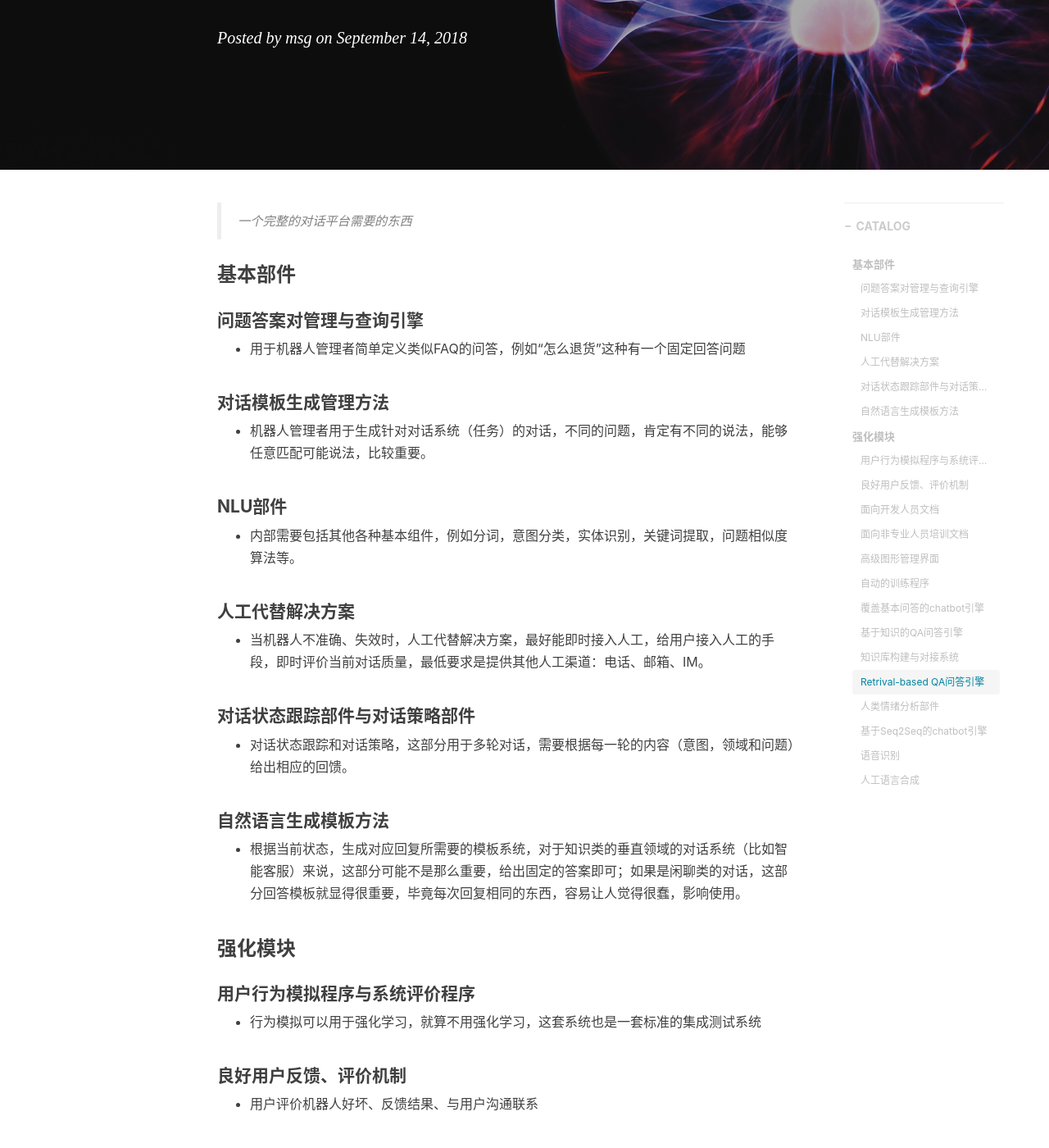
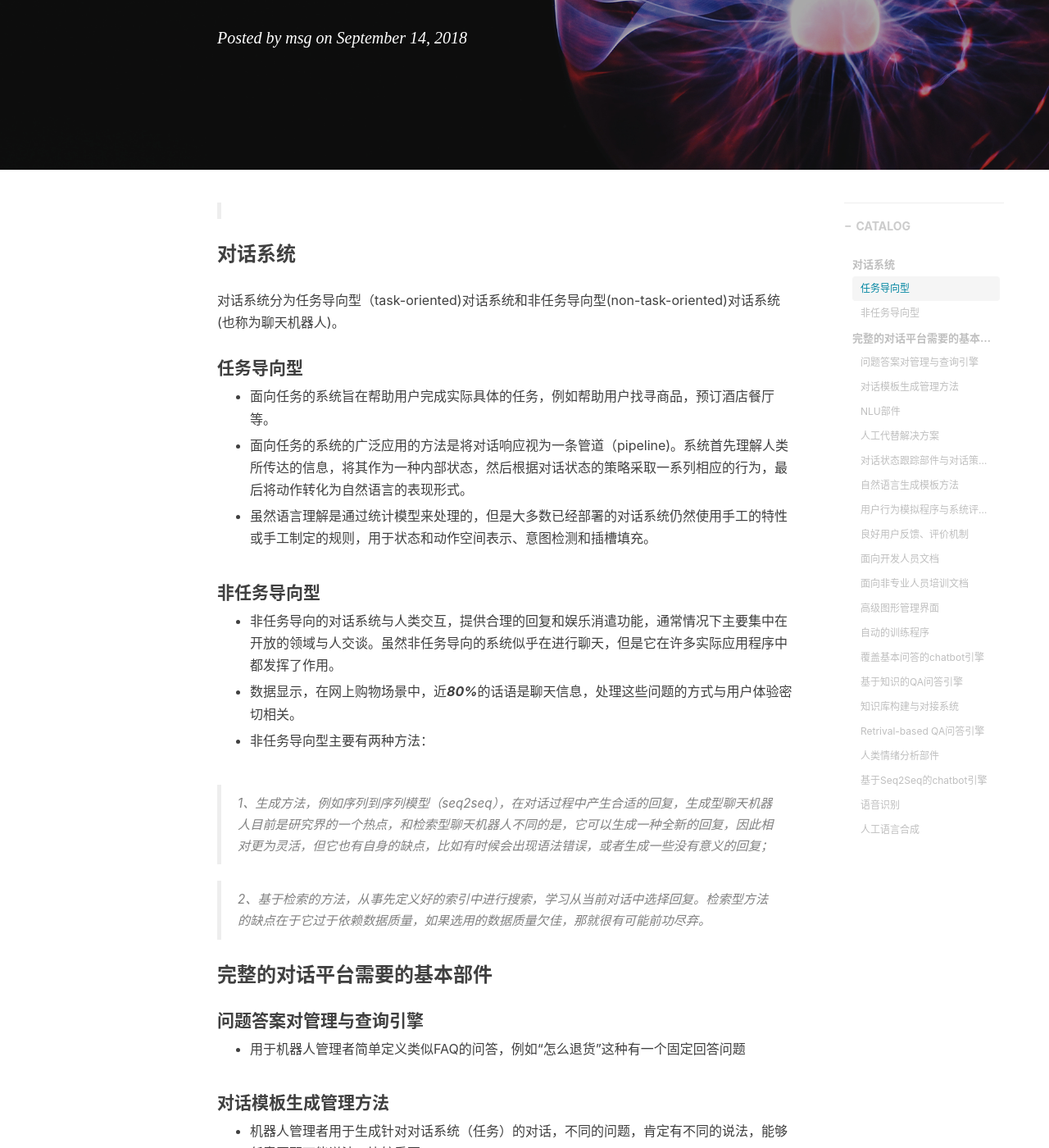
Before and after one commit to msg901216/msg901216.github.io, a Jekyll site: the page built from _posts/2018-09-14-NLP.md, in a window 1280 px wide and 1400 px high, scrolled down 316 px. Shown: the whole window at 82% size. Built offline with Jekyll 4.4.1, drawn with Linux system fonts in a browser that asks for light colours; nearby versions of some CDN libraries; comment, search, counter and statistics services are not loaded.

Commit message:
Update 2018-09-14-NLP.md

```diff
--- a/_posts/2018-09-14-NLP.md
+++ b/_posts/2018-09-14-NLP.md
@@ -15,9 +15,34 @@ tags:
     - 转载
 ---
 
-> 一个完整的对话平台需要的东西
+>
 
-### 基本部件
+### 对话系统
+
+对话系统分为任务导向型（task-oriented)对话系统和非任务导向型(non-task-oriented)对话系统(也称为聊天机器人)。
+
+#### 任务导向型
+* 面向任务的系统旨在帮助用户完成实际具体的任务，例如帮助用户找寻商品，预订酒店餐厅等。
+
+* 面向任务的系统的广泛应用的方法是将对话响应视为一条管道（pipeline)。系统首先理解人类所传达的信息，将其作为一种内部状态，然后根据对话状态的策略采取一系列相应的行为，最后将动作转化为自然语言的表现形式。
+
+* 虽然语言理解是通过统计模型来处理的，但是大多数已经部署的对话系统仍然使用手工的特性或手工制定的规则，用于状态和动作空间表示、意图检测和插槽填充。
+
+
+
+#### 非任务导向型
+
+* 非任务导向的对话系统与人类交互，提供合理的回复和娱乐消遣功能，通常情况下主要集中在开放的领域与人交谈。虽然非任务导向的系统似乎在进行聊天，但是它在许多实际应用程序中都发挥了作用。
+
+* 数据显示，在网上购物场景中，近***80%***的话语是聊天信息，处理这些问题的方式与用户体验密切相关。
+
+* 非任务导向型主要有两种方法：
+
+> 1、生成方法，例如序列到序列模型（seq2seq），在对话过程中产生合适的回复，生成型聊天机器人目前是研究界的一个热点，和检索型聊天机器人不同的是，它可以生成一种全新的回复，因此相对更为灵活，但它也有自身的缺点，比如有时候会出现语法错误，或者生成一些没有意义的回复；
+
+>2、基于检索的方法，从事先定义好的索引中进行搜索，学习从当前对话中选择回复。检索型方法的缺点在于它过于依赖数据质量，如果选用的数据质量欠佳，那就很有可能前功尽弃。
+
+### 完整的对话平台需要的基本部件
 
 #### 问题答案对管理与查询引擎
 
@@ -42,8 +67,6 @@ tags:
 #### 自然语言生成模板方法
 
 * 根据当前状态，生成对应回复所需要的模板系统，对于知识类的垂直领域的对话系统（比如智能客服）来说，这部分可能不是那么重要，给出固定的答案即可；如果是闲聊类的对话，这部分回答模板就显得很重要，毕竟每次回复相同的东西，容易让人觉得很蠢，影响使用。
-
-### 强化模块
 
 #### 用户行为模拟程序与系统评价程序
 
```
